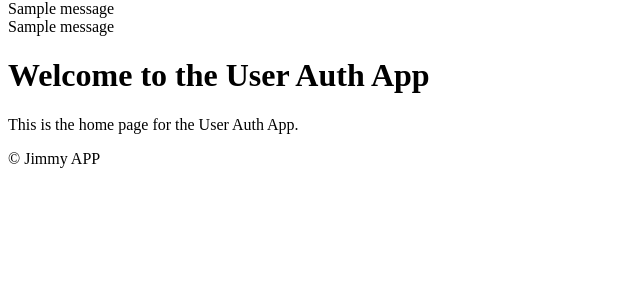
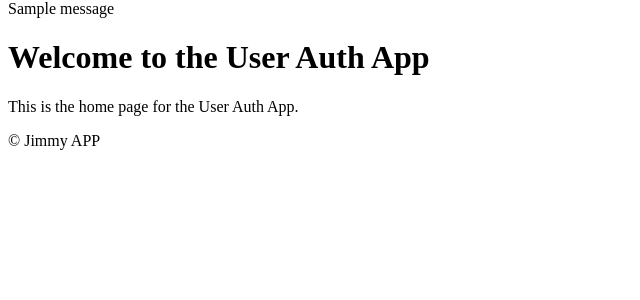
Before and after one commit to jimmyac57/django_app, a Django app: page / in a window 1280 px wide. Shown: the part 66-366 px from the top of the page, without its empty margins (0-640 px from the left). Run offline with Django 5.2, Linux system fonts and the light colour scheme; tables that the repository leaves empty hold one stand-in row (values such as "Sample post"); one stand-in notice (Sample message) is shown.

Commit message:
chore(core): remove duplicated messages in home page

```diff
--- a/core/templates/home.html
+++ b/core/templates/home.html
@@ -2,11 +2,6 @@
 {% load static %}
 {% block title %}Home{% endblock %}
 {% block content %}
-{% if messages %}
-{% for message in messages %}
-    <div class="alert alert-{{ message.tags }}">{{ message }}</div>
-{% endfor %}
-{% endif %}
 
     <h1>Welcome to the User Auth App</h1>
     <p>This is the home page for the User Auth App.</p>
```
